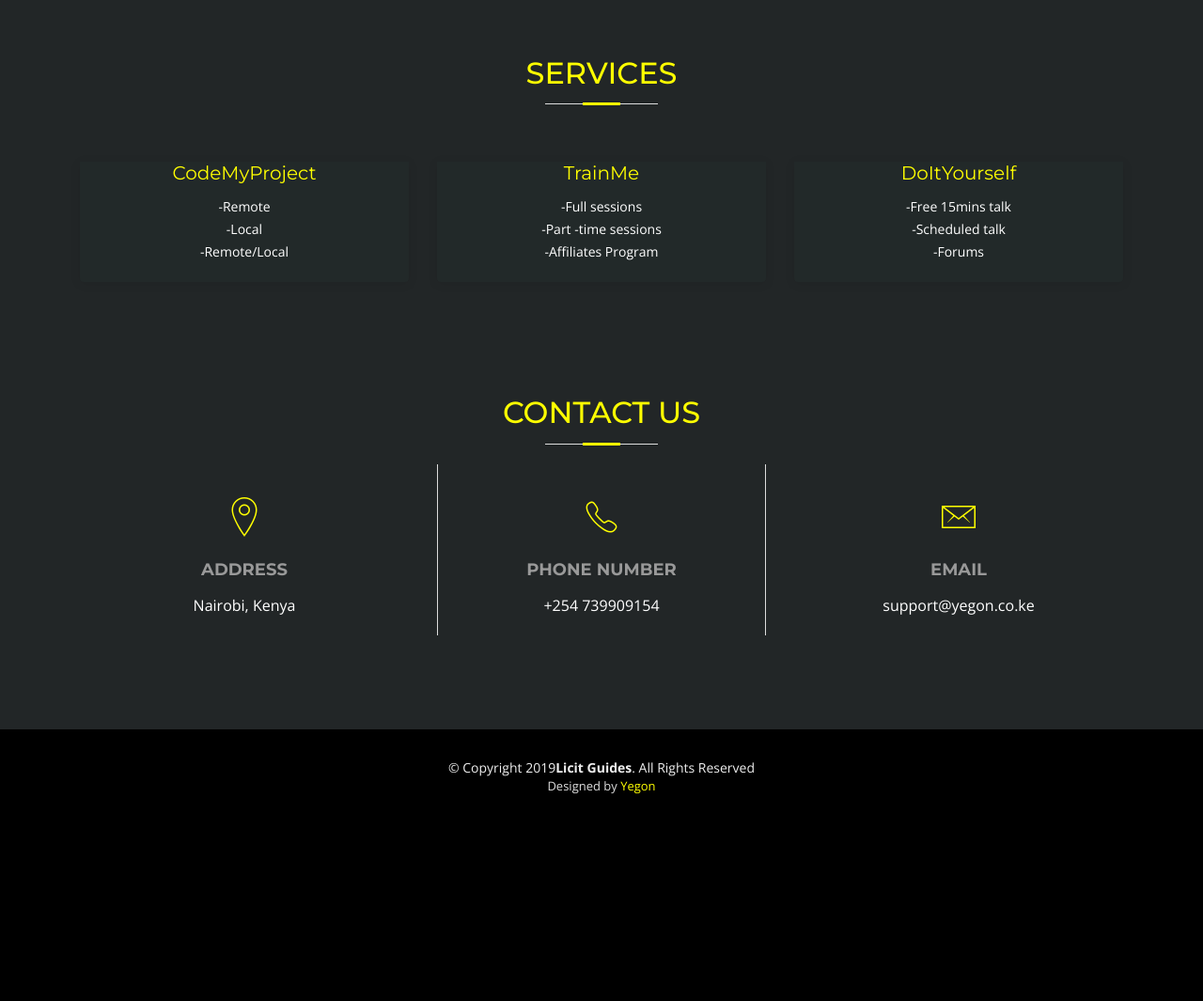
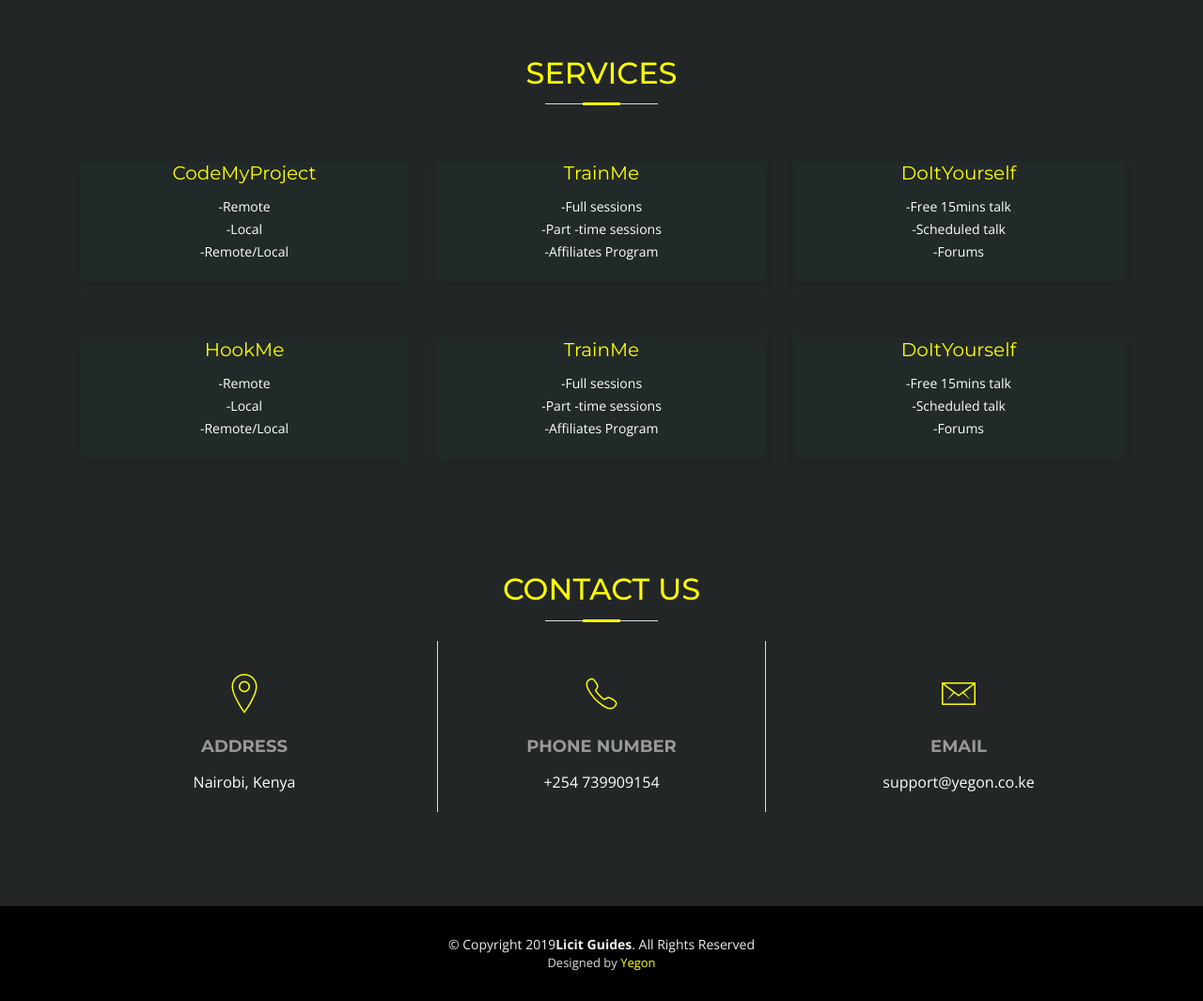
Before and after one commit to yegonke/Cookbook, a Django app: page / in a window 1280 px wide. Shown: the part 801-1866 px from the top of the page at 94% size. Before the commit the page ends 1646 px from the top, so only its background shows below. Run offline with Django 3.2, Linux system fonts and the light colour scheme; some libraries are stand-ins or nearby versions; some web fonts are replaced.

Commit message:
improve licitguides.xyz

```diff
--- a/templates/index.html
+++ b/templates/index.html
@@ -192,6 +192,30 @@
             </div>
           </div>
 
+          <div class="col-md-4 wow fadeInUp">
+            <div class="about-col">
+
+               <h2 class="title"><a href="http://www.licitguides.xyz/codeforme/">HookMe</a></h2>
+            <p style="text-align: center;" class="description">-Remote<br>-Local<br>-Remote/Local<br></p>
+            </div>
+          </div>
+
+          <div class="col-md-4 wow fadeInUp" data-wow-delay="0.1s">
+            <div class="about-col">
+
+              <h2 class="title"><a href="http://www.licitguides.xyz/trainme/">TrainMe</a></h2>
+            <p style="text-align: center;" class="description">-Full sessions<br>-Part -time sessions<br>-Affiliates Program</p>
+            </div>
+          </div>
+
+          <div class="col-md-4 wow fadeInUp" data-wow-delay="0.2s">
+            <div class="about-col">
+
+             <h2 class="title"><a href="http://www.licitguides.xyz/guideme/">DoItYourself</a></h2>
+            <p style="text-align: center;"class="description">-Free 15mins talk<br>-Scheduled talk<br>-Forums</p>
+            </div>
+          </div>
+
         </div>
 
       </div>
```
